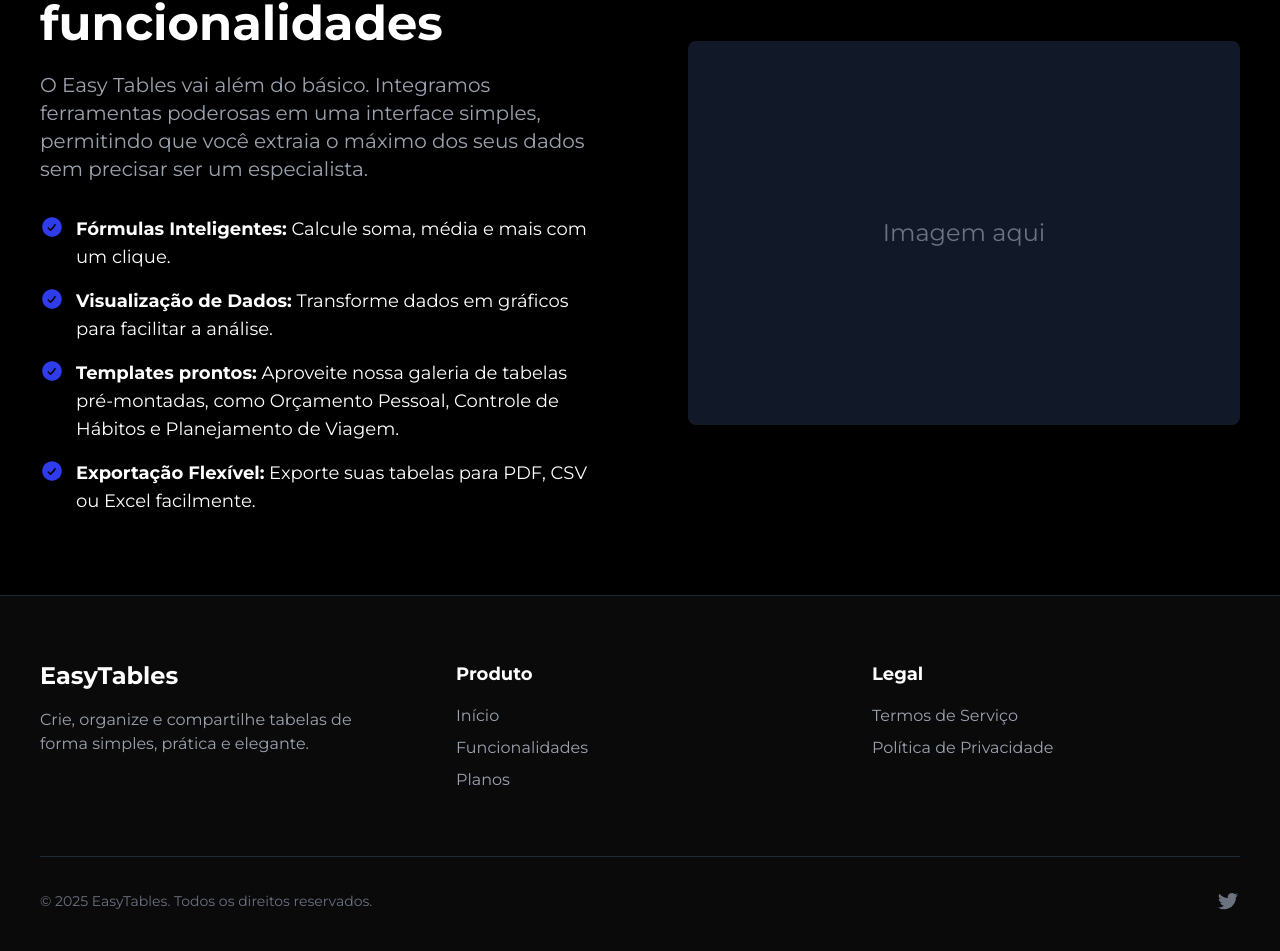
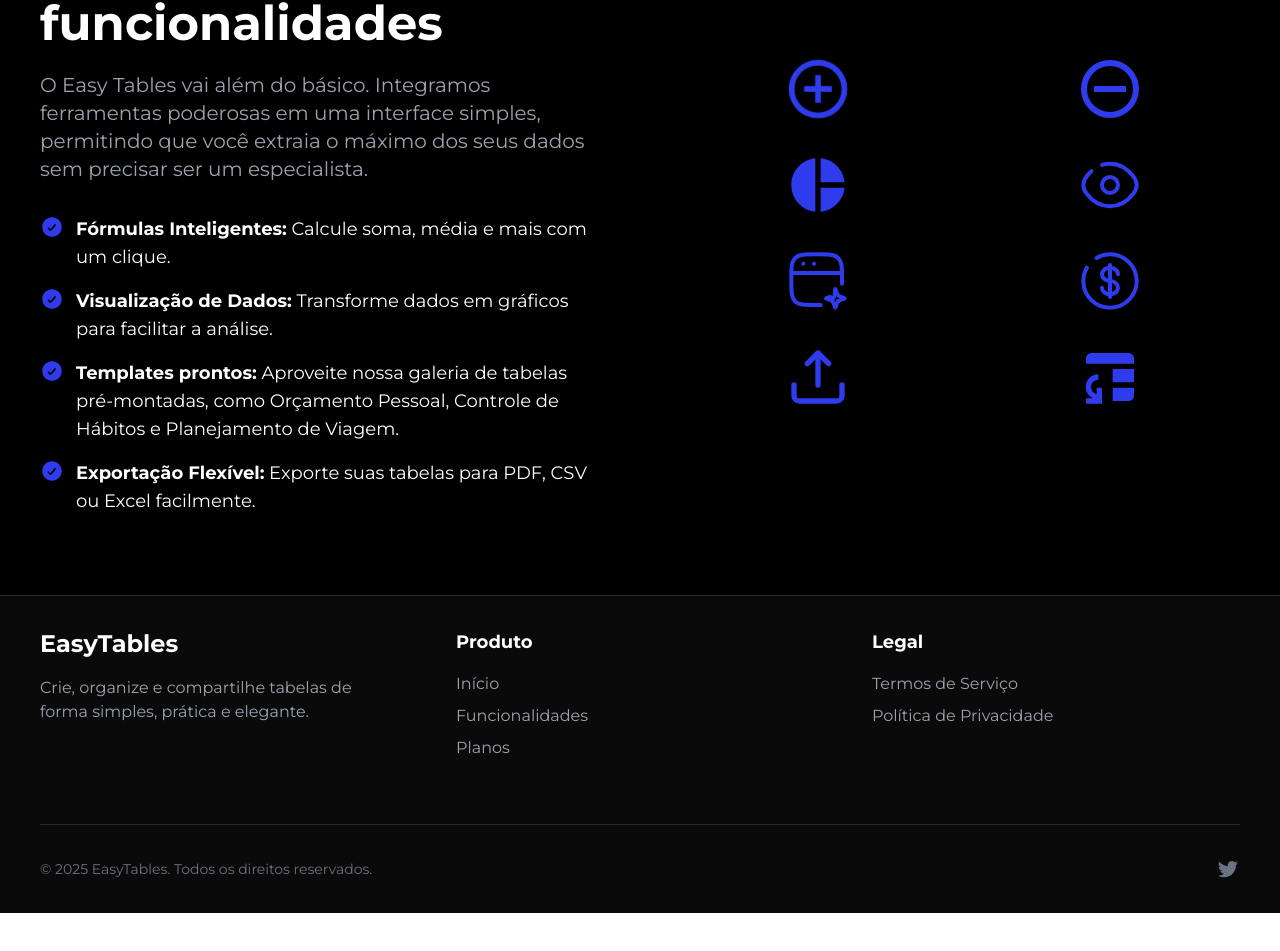
Before and after one commit to guimeyer2/EasyTables, a React (Vite) app: page / in a window 1280 px wide. Shown: the part 1777-2728 px from the top of the page. After the commit the page ends 2690 px from the top, so only its background shows below. Built offline with nearby package versions, Linux system fonts and the light colour scheme; some icons are missing.

Commit message:
feat: ícones de funcionalidades implementados

```diff
--- a/src/App.jsx
+++ b/src/App.jsx
@@ -10,7 +10,6 @@ function App() {
       <Header />
       <main className="relative isolate grid min-h-screen">
         <div className="col-start-1 row-start-1 w-full h-full pt-[110px]">
-          {" "}
           <video
             autoPlay
             loop
@@ -209,12 +208,139 @@ function App() {
             </ul>
           </div>
 
-          {/* lembrar de colocar a imagem aqui */}
-          <div className="h-96 bg-gray-900 rounded-lg flex items-center justify-center">
-            <span className="text-gray-500 text-2xl">Imagem aqui</span>
+          <div className="grid grid-cols-2 gap-8">
+            {/* mais */}
+            <div className="flex items-center justify-center">
+              <svg
+                xmlns="http://www.w3.org/2000/svg"
+                className="size-16 scale-110"
+                viewBox="0 0 32 32"
+              >
+                <path
+                  fill="#2f3cee"
+                  d="M16 3C8.832 3 3 8.832 3 16s5.832 13 13 13s13-5.832 13-13S23.168 3 16 3m0 2c6.087 0 11 4.913 11 11s-4.913 11-11 11S5 22.087 5 16S9.913 5 16 5m-1 5v5h-5v2h5v5h2v-5h5v-2h-5v-5z"
+                  stroke-width="0.6"
+                  stroke="#2f3cee"
+                />
+              </svg>
+            </div>
+            {/* menos */}
+            <div className="flex items-center justify-center">
+              <svg
+                xmlns="http://www.w3.org/2000/svg"
+                viewBox="0 0 16 16"
+                className="size-16"
+              >
+                <path
+                  fill="none"
+                  stroke="#2f3cee"
+                  d="M4 8h8m2.5 0a6.5 6.5 0 1 1-13 0a6.5 6.5 0 0 1 13 0Z"
+                  strokeWidth="1.5"
+                />
+              </svg>
+            </div>
+
+            {/* gráfico pizza */}
+            <div className="flex items-center justify-center">
+              <svg
+                xmlns="http://www.w3.org/2000/svg"
+                className="size-16"
+                viewBox="0 0 24 24"
+              >
+                <path
+                  fill="#2f3cee"
+                  d="M11 2v20c-5.1-.5-9-4.8-9-10s3.9-9.5 9-10m2 0v9h9c-.5-4.8-4.2-8.5-9-9m0 11v9c4.7-.5 8.5-4.2 9-9z"
+                />
+              </svg>
+            </div>
+
+            {/* oio*/}
+            <div className="flex items-center justify-center">
+              <svg
+                xmlns="http://www.w3.org/2000/svg"
+                viewBox="0 0 24 24"
+                className="size-16"
+              >
+                <g fill="none" stroke="#2f3cee" strokeWidth="1.5">
+                  <path
+                    strokeLinecap="round"
+                    d="M9 4.46A9.8 9.8 0 0 1 12 4c4.182 0 7.028 2.5 8.725 4.704C21.575 9.81 22 10.361 22 12c0 1.64-.425 2.191-1.275 3.296C19.028 17.5 16.182 20 12 20s-7.028-2.5-8.725-4.704C2.425 14.192 2 13.639 2 12c0-1.64.425-2.191 1.275-3.296A14.5 14.5 0 0 1 5 6.821"
+                  />
+                  <path d="M15 12a3 3 0 1 1-6 0a3 3 0 0 1 6 0Z" />
+                </g>
+              </svg>
+            </div>
+
+            {/* ia */}
+            <div className="flex items-center justify-center">
+              <svg
+                xmlns="http://www.w3.org/2000/svg"
+                viewBox="0 0 24 24"
+                className="size-16"
+              >
+                <g
+                  fill="none"
+                  stroke="#2f3cee"
+                  strokeLinecap="round"
+                  strokeLinejoin="round"
+                  strokeWidth="1.5"
+                  color="#2f3cee"
+                >
+                  <path d="M20.998 13q.002-.705.002-1.5c0-4.478 0-6.718-1.391-8.109S15.979 2 11.5 2C7.022 2 4.782 2 3.391 3.391S2 7.021 2 11.5c0 4.478 0 6.718 1.391 8.109S7.021 21 11.5 21q.795 0 1.5-.002" />
+                  <path d="m18.5 15l.258.697c.338.914.507 1.371.84 1.704c.334.334.791.503 1.705.841L22 18.5l-.697.258c-.914.338-1.371.507-1.704.84c-.334-.334-.503.791-.841 1.705L18.5 22l-.258-.697c-.338-.914-.507-1.371-.84-1.704c-.334-.334-.791-.503-1.705-.841L15 18.5l.697-.258c.914-.338 1.371-.507 1.704.84c.334-.334.503-.791.841-1.705zM2 9h19M6.5 5.5h.009m3.991 0h.009" />
+                </g>
+              </svg>
+            </div>
+
+            {/* dolár*/}
+            <div className="flex items-center justify-center">
+              <svg
+                xmlns="http://www.w3.org/2000/svg"
+                viewBox="0 0 24 24"
+                className="size-16"
+              >
+                <g
+                  fill="none"
+                  stroke="#2f3cee"
+                  strokeLinecap="round"
+                  strokeWidth="1.5"
+                >
+                  <path d="M12 6v12m3-8.5C15 8.12 13.657 7 12 7S9 8.12 9 9.5s1.343 2.5 3 2.5s3 1.12 3 2.5s-1.343 2.5-3 2.5s-3-1.12-3-2.5" />
+                  <path d="M7 3.338A9.95 9.95 0 0 1 12 2c5.523 0 10 4.477 10 10s-4.477 10-10 10S2 17.523 2 12c0-1.821.487-3.53 1.338-5" />
+                </g>
+              </svg>
+            </div>
+
+            {/* exportar*/}
+            <div className="flex items-center justify-center">
+              <svg
+                xmlns="http://www.w3.org/2000/svg"
+                viewBox="0 0 24 24"
+                className="size-16"
+              >
+                <path
+                  fill="#2f3cee"
+                  d="M8.71 7.71L11 5.41V15a1 1 0 0 0 2 0V5.41l2.29 2.3a1 1 0 0 0 1.42 0a1 1 0 0 0 0-1.42l-4-4a1 1 0 0 0-.33-.21a1 1 0 0 0-.76 0a1 1 0 0 0-.33.21l-4 4a1 1 0 1 0 1.42 1.42M21 14a1 1 0 0 0-1 1v4a1 1 0 0 1-1 1H5a1 1 0 0 1-1-1v-4a1 1 0 0 0-2 0v4a3 3 0 0 0 3 3h14a3 3 0 0 0 3-3v-4a1 1 0 0 0-1-1"
+                />
+              </svg>
+            </div>
+
+            {/* exportar tabelinha*/}
+            <div className="flex items-center justify-center">
+              <svg
+                xmlns="http://www.w3.org/2000/svg"
+                viewBox="0 0 24 24"
+                className="size-16"
+              >
+                <path
+                  fill="#2f3cee"
+                  d="M13 16h8v3q0 .825-.587 1.413T19 21h-6zm0-2V9h8v5zM3 7V5q0-.825.588-1.412T5 3h14q.825 0 1.413.588T21 5v2zm0 15v-2h2.55q-1.2-.575-1.937-1.7t-.738-2.55q0-1.975 1.388-3.363T7.625 11v2q-1.125 0-1.937.8t-.813 1.95q0 .975.6 1.725t1.525.95V16h2v6z"
+                />
+              </svg>
+            </div>
           </div>
         </div>
-      </section>{" "}
+      </section>
       <Footer />
     </div>
   );
--- a/src/components/Footer.jsx
+++ b/src/components/Footer.jsx
@@ -4,7 +4,7 @@ export function Footer() {
 
   return (
     <footer className="bg-[#0A0A0A] text-white border-t border-gray-800">
-      <div className="container mx-auto px-10 py-16">
+      <div className="container mx-auto px-10 py-8">
         <div className="grid grid-cols-1 md:grid-cols-3 gap-12">
           <div className="space-y-4">
             <a href="#" className="text-white font-bold text-2xl">
```
